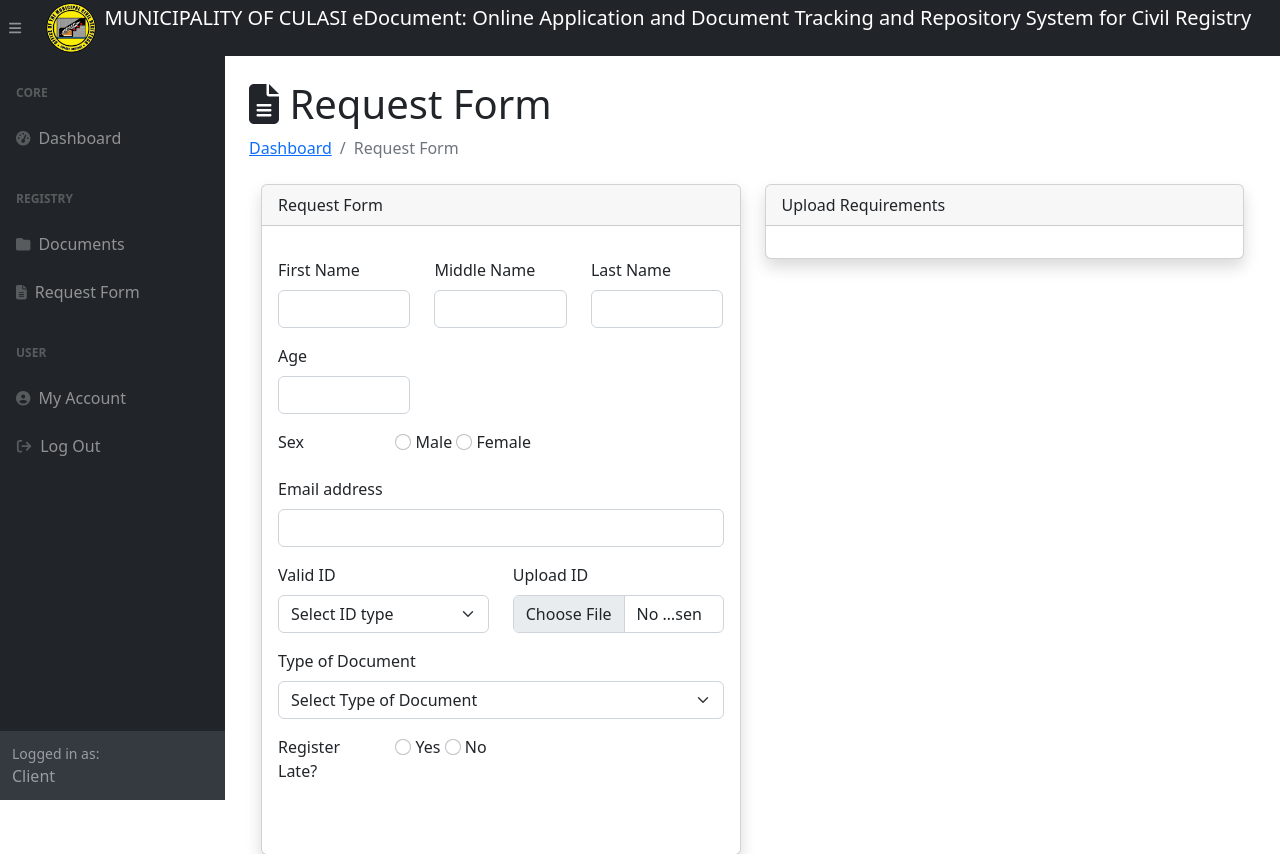
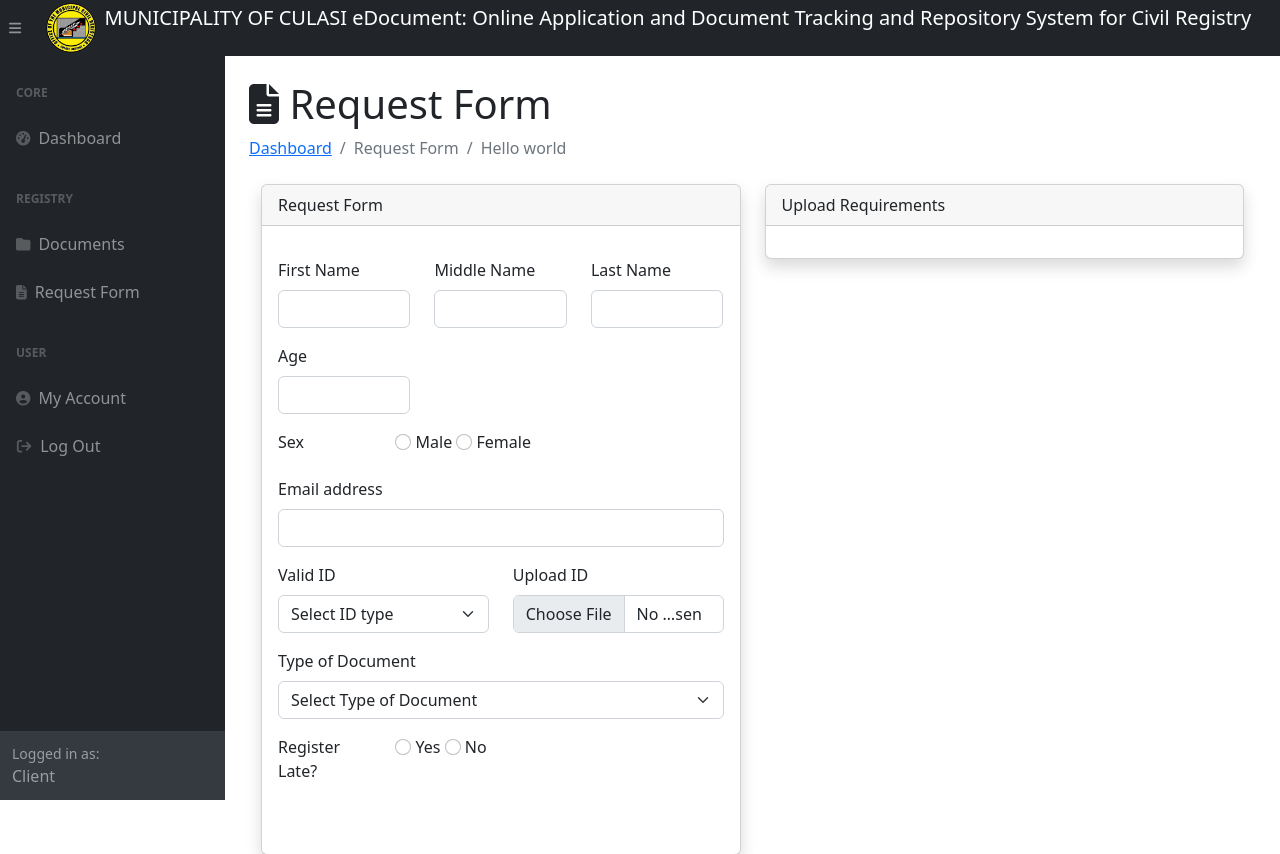
Before and after one commit to dojillohyaSac/Edocument, a PHP site: page /eDocument/client/clientRequest in a window 1280 px wide. Shown: the top 854 px of the page. Run offline with PHP 8.4, Linux system fonts and the light colour scheme; a user stored in the database is signed in; some libraries are stand-ins or nearby versions.

Commit message:
hello world

```diff
--- a/client/clientRequest.php
+++ b/client/clientRequest.php
@@ -12,6 +12,7 @@ include('includes/side_nav.php');
         <ol class="breadcrumb mb-4">
             <li class="breadcrumb-item"><a href="dashboard.php">Dashboard</a></li>
             <li class="breadcrumb-item active">Request Form</li>
+            <li class="breadcrumb-item active">Hello world</li>
         </ol>
         <div class="container">
             <div class="row">
```
